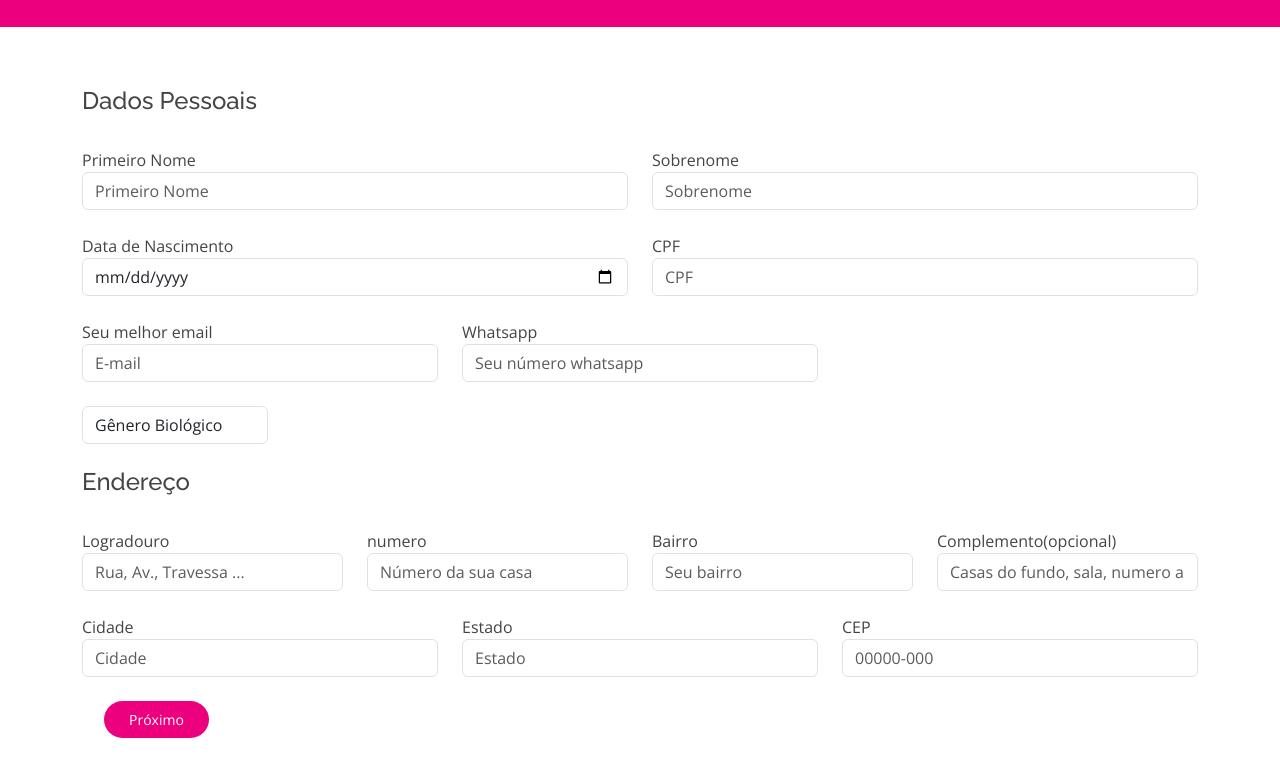
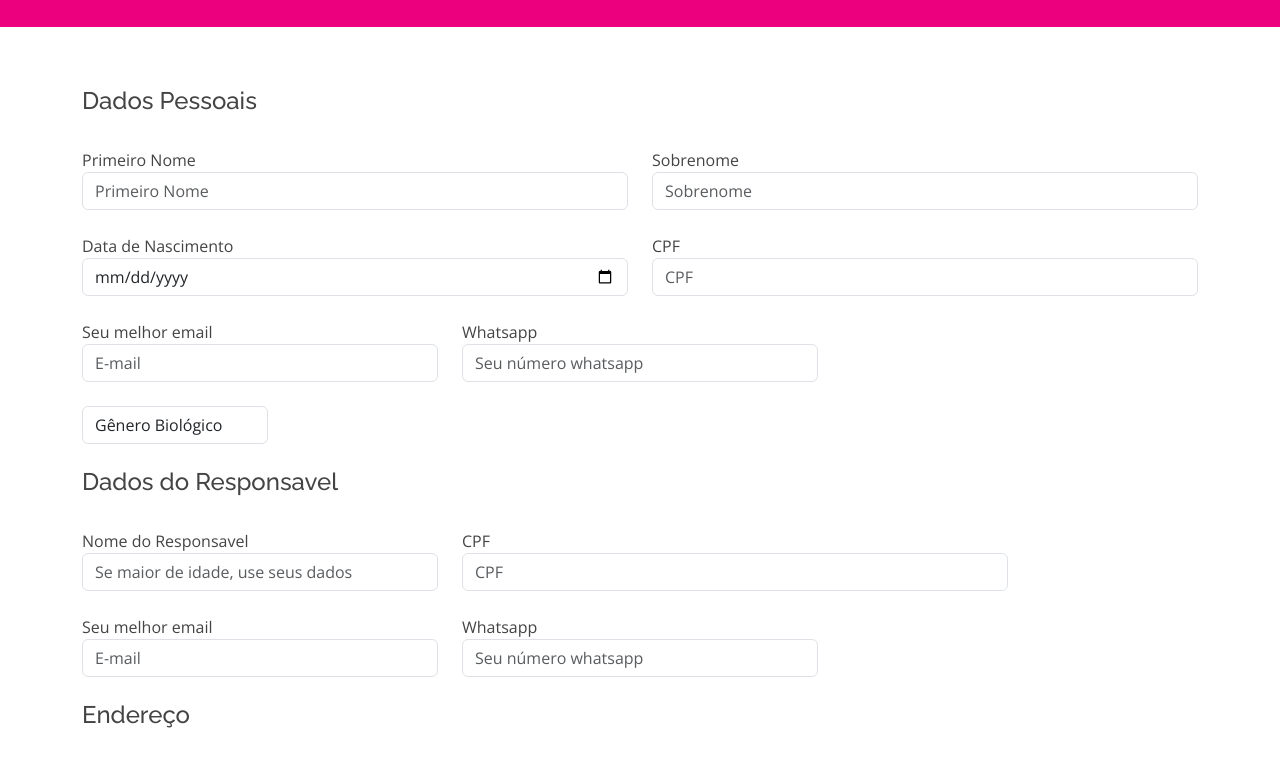
Before and after one commit to danilomoraisgustavo/Site-Denuize, a website: page views/matricula.html in a window 1280 px wide. Shown: the part 173-932 px from the top of the page. Drawn offline with nearby package versions, Linux system fonts and the light colour scheme; files that its build step writes are made by us from their sources; files whose address does not match are found by name; a web font is replaced by a local one.

Commit message:
first commit

```diff
--- a/views/matricula.html
+++ b/views/matricula.html
@@ -130,21 +130,21 @@
                                 <option value="masculino">Masculino</option>
                             </select>
                         </div><br>
-                        <div id="dados_responsavel" style="display: none;">
+                        <div id="dados_responsavel">
                             <h4>Dados do Responsavel</h4><br>
                             <div class="row">
                                 <div class="col-md-4">
                                     <div class="form-group">
                                         <label for="data_nascimento">Nome do Responsavel</label>
                                         <input type="text" name="nome_responsavel" class="form-control"
-                                            id="nome_responsavel" placeholder="Nome do Responsável (se menor de idade)"
+                                            id="nome_responsavel" placeholder="Se maior de idade, use seus dados"
                                             required>
                                     </div>
                                 </div>
                                 <div class="col-md-6">
                                     <div class="form-group">
                                         <label for="cpf">CPF</label>
-                                        <input type="text" name="cpf" class="form-control" id="cpf" placeholder="CPF"
+                                        <input type="text" name="cpfResponsavel" class="form-control" id="cpfResponsavel" placeholder="CPF"
                                             required>
                                     </div>
                                 </div>
@@ -153,7 +153,7 @@
                                 <div class="col-md-4">
                                     <div class="form-group">
                                         <label for="cpf">Seu melhor email</label>
-                                        <input type="text" name="email" class="form-control" id="email"
+                                        <input type="text" name="emailResponsavel" class="form-control" id="emailResponsavel"
                                             placeholder="E-mail" required>
                                     </div>
                                 </div>
@@ -178,7 +178,7 @@
                             </div>
                             <div class="col-md-3">
                                 <div class="form-group">
-                                    <label for="cpf">numero</label>
+                                    <label for="cpf">Número</label>
                                     <input type="number" name="numero" class="form-control" id="numero"
                                         placeholder="Número da sua casa" required>
                                 </div>
```
